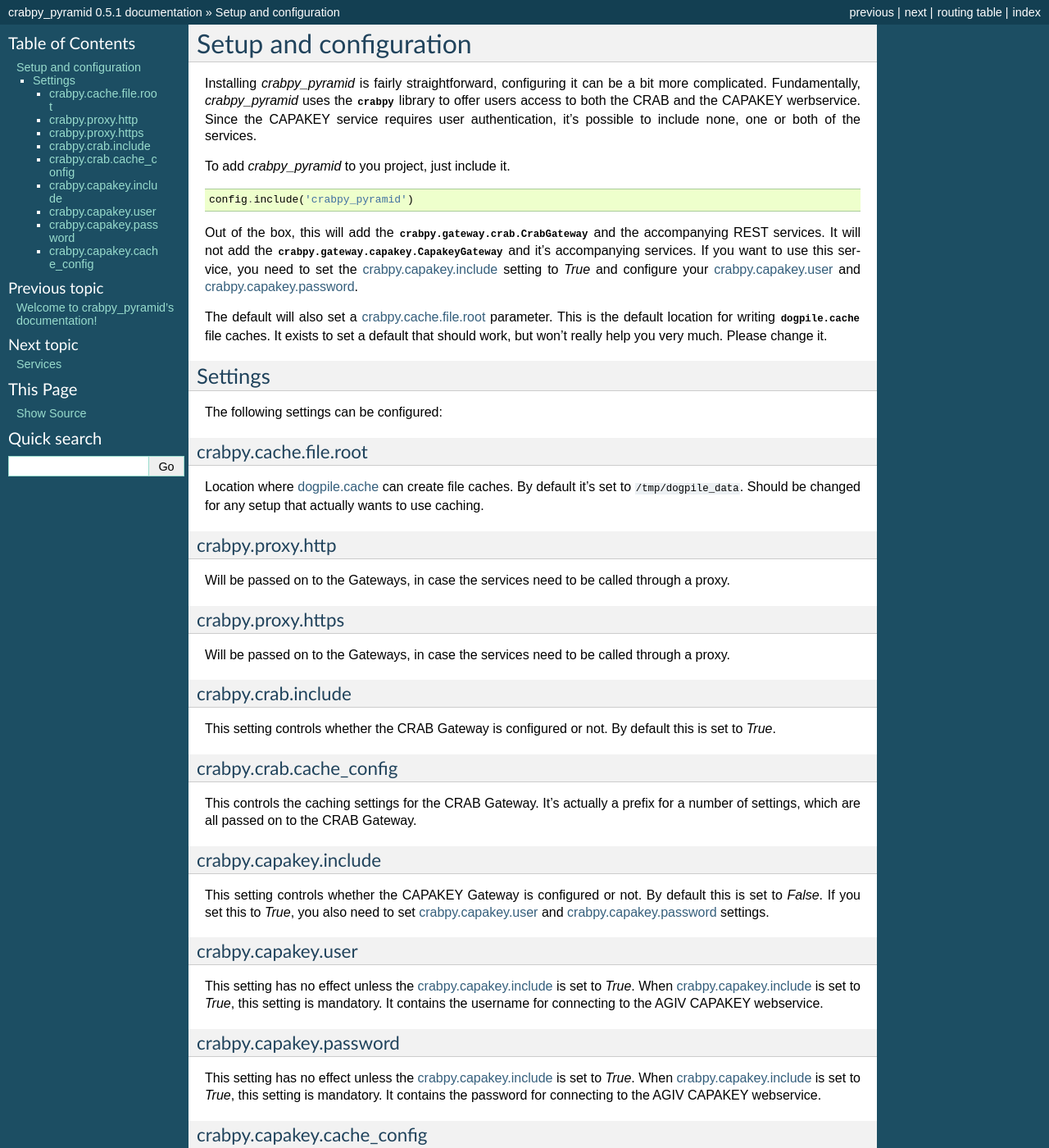
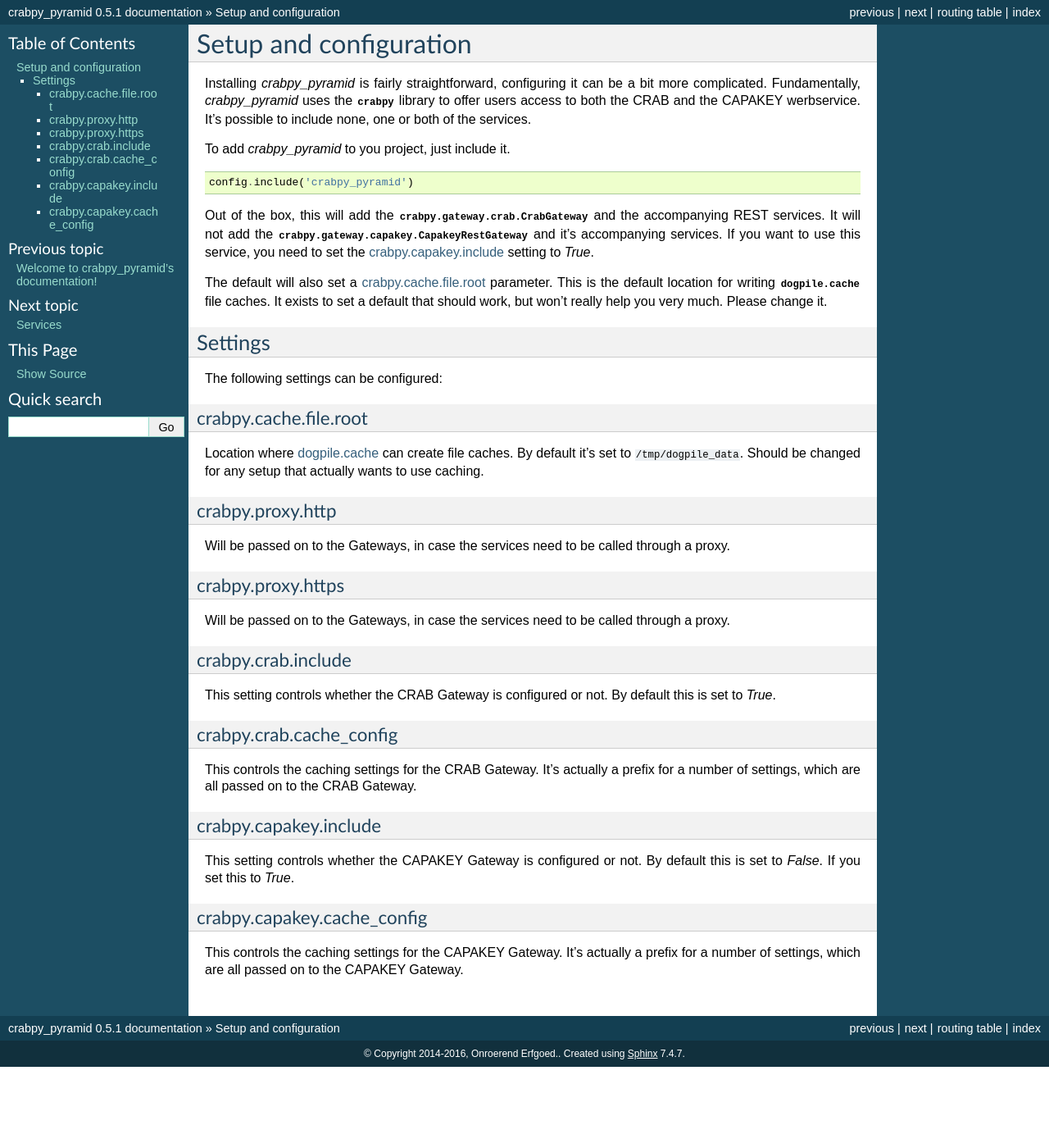
Before and after one commit to OnroerendErfgoed/crabpy_pyramid, a Sphinx documentation site: the page built from docs/source/setup.rst, in a window 1280 px wide and 1400 px high. Shown: the whole window at 82% size. Built offline with Sphinx 7.4.7, drawn with Linux system fonts in a browser that asks for light colours.

Commit message:
update docs #43

```diff
--- a/CHANGES.rst
+++ b/CHANGES.rst
@@ -1,3 +1,9 @@
+0.6.0 (2017-??-??)
+------------------
+
+- Make compatible with CRABpy 0.8.0 and use the CAPAKEY REST gateway (#40)
+- Blacklist for conditional tween (#41)
+
 0.5.1 (2016-11-22)
 ------------------
 
--- a/docs/source/setup.rst
+++ b/docs/source/setup.rst
@@ -6,9 +6,8 @@
 
 Installing `crabpy_pyramid` is fairly straightforward, configuring it can be a
 bit more complicated. Fundamentally, `crabpy_pyramid` uses the :mod:`crabpy`
-library to offer users access to both the CRAB and the CAPAKEY werbservice. Since
-the CAPAKEY service requires user authentication, it's possible to include none,
-one or both of the services.
+library to offer users access to both the CRAB and the CAPAKEY werbservice.
+It's possible to include none, one or both of the services.
 
 To add `crabpy_pyramid` to you project, just include it.
 
@@ -18,10 +17,9 @@
 
 Out of the box, this will add the :class:`crabpy.gateway.crab.CrabGateway` and
 the accompanying REST services. It will not add the
-:class:`crabpy.gateway.capakey.CapakeyGateway` and it's accompanying services.
+:class:`crabpy.gateway.capakey.CapakeyRestGateway` and it's accompanying services.
 If you want to use this service, you need to set the
-:ref:`setting-capakey-include` setting to `True` and configure your
-:ref:`setting-capakey-user` and :ref:`setting-capakey-password`.
+:ref:`setting-capakey-include` setting to `True`.
 
 The default will also set a :ref:`setting-cache-file-root` parameter. This is
 the default location for writing :mod:`dogpile.cache` file caches. It exists
@@ -80,26 +78,7 @@
 ----------------------
 
 This setting controls whether the CAPAKEY Gateway is configured or not. By default
-this is set to `False`. If you set this to `True`, you also need to set
-:ref:`setting-capakey-user` and :ref:`setting-capakey-password` settings.
-
-.. _setting-capakey-user:
-
-crabpy.capakey.user
--------------------
-
-This setting has no effect unless the :ref:`setting-capakey-include` is set to
-`True`. When :ref:`setting-capakey-include` is set to `True`, this setting is
-mandatory. It contains the username for connecting to the AGIV CAPAKEY webservice.
-
-.. _setting-capakey-password:
-
-crabpy.capakey.password
------------------------
-
-This setting has no effect unless the :ref:`setting-capakey-include` is set to
-`True`. When :ref:`setting-capakey-include` is set to `True`, this setting is
-mandatory. It contains the password for connecting to the AGIV CAPAKEY webservice.
+this is set to `False`. If you set this to `True`.
 
 .. _setting-capakey-cache-config:
 
```
